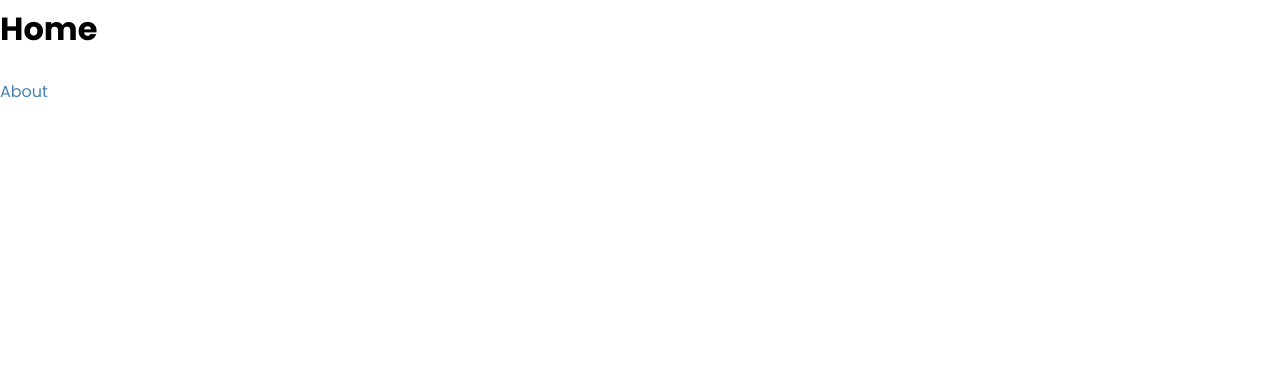
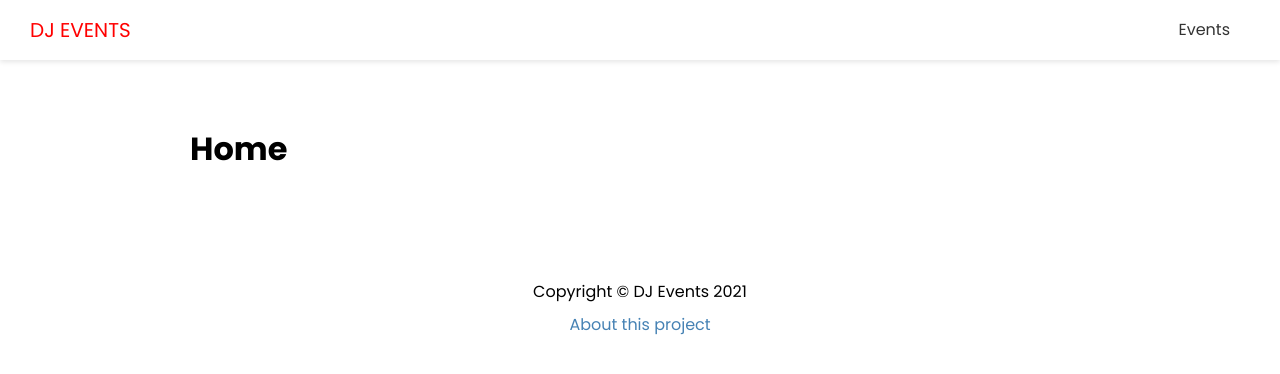
Before and after one commit to aleksandar-ristic-zz/Fun-Cookies-and-Games, a Next.js app: page / in a window 1280 px wide. Shown: the top 374 px of the page. Built offline with nearby package versions, Linux system fonts and the light colour scheme.

Commit message:
added header and footer

```diff
--- a/components/Footer.js
+++ b/components/Footer.js
@@ -0,0 +1,13 @@
+import styles from '../styles/Footer.module.css'
+import Link from 'next/link'
+
+export default function Footer() {
+	return (
+		<footer className={styles.footer}>
+			<p>Copyright &copy; DJ Events 2021</p>
+			<p>
+				<Link href='/about'>About this project</Link>
+			</p>
+		</footer>
+	)
+}
--- a/components/Header.js
+++ b/components/Header.js
@@ -0,0 +1,24 @@
+import Link from 'next/link'
+import styles from '../styles/Header.module.css'
+
+export default function Header() {
+	return (
+		<header className={styles.header}>
+			<div className={styles.logo}>
+				<Link href='/'>
+					<a>DJ Events</a>
+				</Link>
+			</div>
+
+			<nav>
+				<ul>
+					<li>
+						<Link href='/events'>
+							<a>Events</a>
+						</Link>
+					</li>
+				</ul>
+			</nav>
+		</header>
+	)
+}
--- a/components/Layout.js
+++ b/components/Layout.js
@@ -1,4 +1,6 @@
 import Head from 'next/head'
+import Header from './Header'
+import Footer from './Footer'
 import styles from '../styles/Layout.module.css'
 
 export default function Layout({ title, keywords, description, children }) {
@@ -9,7 +11,10 @@
 				<meta name='description' content={description} />
 				<meta name='keywords' content={keywords} />
 			</Head>
+
+			<Header />
 			<div className={styles.container}>{children}</div>
+			<Footer />
 		</div>
 	)
 }
--- a/pages/index.js
+++ b/pages/index.js
@@ -1,19 +1,11 @@
 import Head from 'next/head'
 import Link from 'next/link'
+import Layout from '../components/Layout'
 
 export default function Home() {
 	return (
-		<div>
-			<Head>
-				<title>DJ events</title>
-				<meta
-					name='description'
-					content='DJ Events best place for staying informed.'
-				/>
-			</Head>
-
+		<Layout>
 			<h1>Home</h1>
-			<Link href='/about'>About</Link>
-		</div>
+		</Layout>
 	)
 }
--- /dev/null
+++ b/styles/Footer.module.css
@@ -0,0 +1,8 @@
+.footer {
+  margin: 100px 0 40px;
+  text-align: center;
+}
+
+.footer p {
+  margin: 5px 0;
+}
--- /dev/null
+++ b/styles/Header.module.css
@@ -0,0 +1,56 @@
+.header {
+  display: flex;
+  justify-content: space-between;
+  align-items: center;
+  background: #fff;
+  color: #333;
+  height: 60px;
+  padding: 0 30px;
+  box-shadow: 0 2px 5px rgba(0, 0, 0, 0.1);
+}
+
+.header a {
+  color: #333;
+  margin-right: 20px;
+}
+
+.header a:hover {
+  color: #000;
+}
+.header ul {
+  display: flex;
+  align-items: center;
+  justify-content: center;
+  list-style: none;
+}
+
+.logo {
+  color: red;
+  font-size: 20px;
+  text-transform: uppercase;
+}
+
+.logo a {
+  color: red;
+}
+
+@media (max-width: 768px) {
+  .header {
+    flex-direction: column;
+    height: auto;
+  }
+
+  .header ul {
+    margin: 20px 0;
+    flex-direction: column;
+    text-align: center;
+  }
+
+  .header a {
+    margin-right: 0;
+  }
+
+  .logo {
+    margin: 20px 0;
+  }
+}
```
